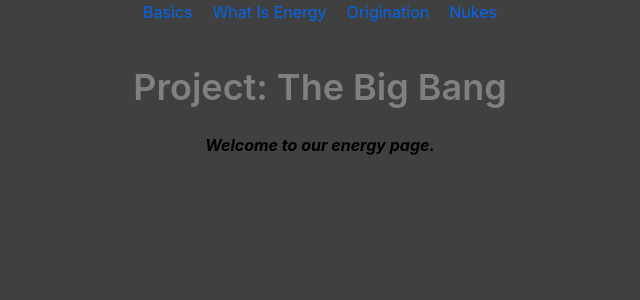
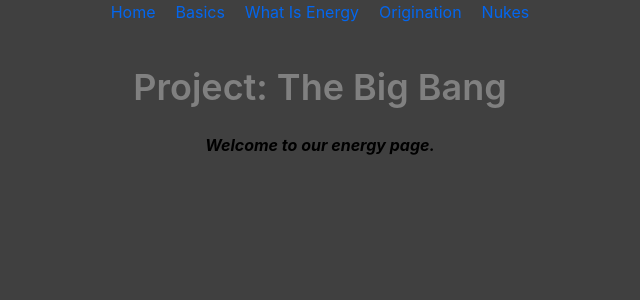
Before and after one commit to nothankyouwdym/vitejs-vite-9nux1k, a React (Vite) app: page /Energy in a window 1280 px wide. Shown: the top 300 px of the page, without its empty margins (320-960 px from the left). Built offline with nearby package versions, Linux system fonts and the light colour scheme.

Commit message:
2 files modified

```diff
--- a/src/Energy/ENavbar.jsx
+++ b/src/Energy/ENavbar.jsx
@@ -6,6 +6,7 @@ class Navbar extends Component{
   render(){
     return(
       <nav>
+        <Link to="/Energy"><span>Home</span></Link>
         <Link to="Basics-Of-Energy"><span>Basics</span></Link>
         <Link to="How-Energy-Works"><span>What Is Energy</span></Link>
         <Link to="Where-We-Got-Energy"><span>Origination</span></Link>
--- a/src/Navbar.jsx
+++ b/src/Navbar.jsx
@@ -6,6 +6,7 @@ class Navbar extends Component{
   render(){
     return(
       <nav>
+        <Link to="/"><span>Home</span></Link>
         <Link to="/Basics"><span>Basics</span></Link>
         <Link to="/How-To-Make-A-Nuke"><span>How-To</span></Link>
         <Link to="/About-Us"><span>About Us</span></Link>
```
